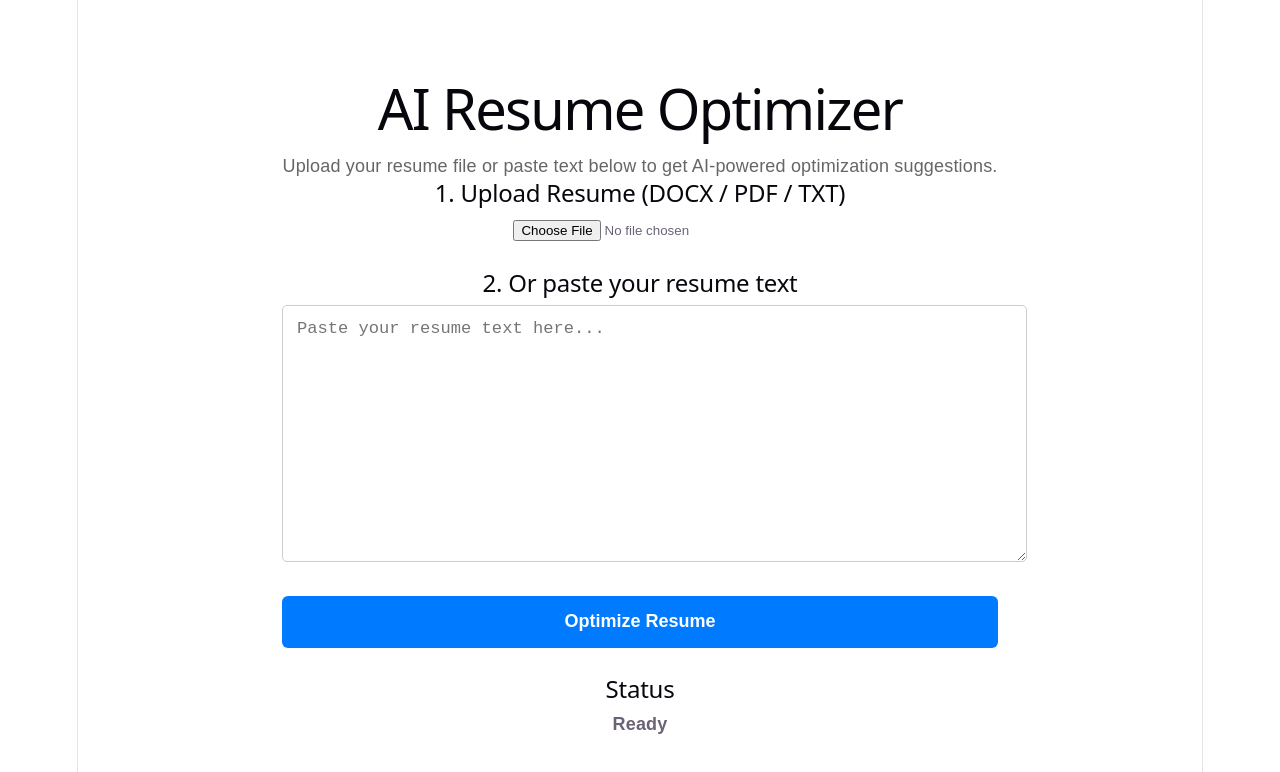
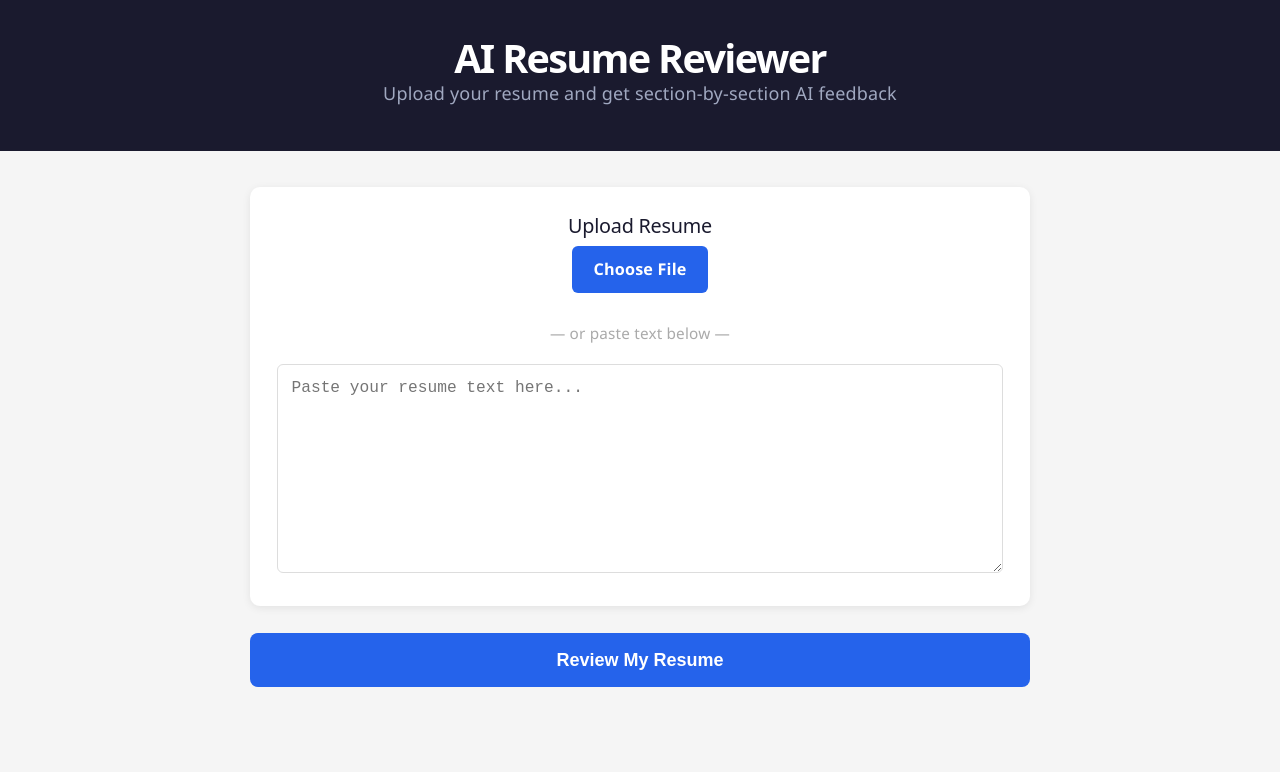
Before and after one commit to kevnugget/ResumeReviewer, a React (Vite) app in the folder frontend/: page / in a window 1280 px wide. Shown: the top 772 px of the page. Built offline with nearby package versions, Linux system fonts and the light colour scheme.

Commit message:
update look of frontend so it is not ugly

```diff
--- a/frontend/src/App.jsx
+++ b/frontend/src/App.jsx
@@ -18,6 +18,7 @@ function App() {
   const [text, setText] = useState("");
   const [status, setStatus] = useState("");
   const [feedback, setFeedback] = useState(null);
+  const [loading, setLoading] = useState(false);
 
   const handleFileChange = (e) => {
     const selectedFile = e.target.files[0];
@@ -40,6 +41,7 @@ function App() {
       return;
     }
 
+    setLoading(true);
     setStatus("Reviewing your resume...");
     setFeedback(null);
 
@@ -64,66 +66,102 @@ function App() {
       }
 
       const data = await res.json();
-      setFeedback(data.sections);  // sections is a dict of section -> feedback string
-      setStatus(`Done! Reviewed ${Object.keys(data.sections).length} sections.`);
+      setFeedback(data.sections);
+      setStatus(`Reviewed ${Object.keys(data.sections).length} sections.`);
     } catch (err) {
       setStatus("Could not connect to the backend. Make sure it is running on port 8000.");
+    } finally {
+      setLoading(false);
     }
   };
 
   return (
-    <div style={{ maxWidth: 900, margin: "2rem auto", padding: "1.5rem", fontFamily: "Arial, sans-serif" }}>
-      <h1 style={{ textAlign: "center" }}>AI Resume Optimizer</h1>
-      <p style={{ textAlign: "center", color: "#666" }}>
-        Upload your resume file or paste text below to get AI-powered optimization suggestions.
+    <div style={{ minHeight: "100vh", backgroundColor: "#f5f5f5", fontFamily: "'Segoe UI', Arial, sans-serif" }}>
+
+      {/* header */}
+      <div style={{ backgroundColor: "#1a1a2e", padding: "2.5rem 1rem", textAlign: "center" }}>
+        <h1 style={{ color: "white", margin: 0, fontSize: "2.2rem", fontWeight: 700 }}>AI Resume Reviewer</h1>
+        <p style={{ color: "#a0a8c0", marginTop: "0.5rem", fontSize: "1rem" }}>
+          Upload your resume and get section-by-section AI feedback
         </p>
+      </div>
 
-      <section style={{ marginBottom: "1.5rem" }}>
-        <h2>1. Upload Resume (DOCX / PDF / TXT)</h2>
-        <input type="file" accept=".pdf,.doc,.docx,.txt" onChange={handleFileChange} />
-        {file && <p>Selected file: <strong>{file.name}</strong></p>}
-      </section>
+      <div style={{ maxWidth: 780, margin: "2rem auto", padding: "0 1rem" }}>
 
-      <section style={{ marginBottom: "1.5rem" }}>
-        <h2>2. Or paste your resume text</h2>
+        {/* upload card */}
+        <div style={{ backgroundColor: "white", borderRadius: 10, padding: "1.5rem", marginBottom: "1.5rem", boxShadow: "0 2px 8px rgba(0,0,0,0.08)" }}>
+          <h2 style={{ marginTop: 0, fontSize: "1.1rem", color: "#1a1a2e", textAlign: "center" }}>Upload Resume</h2>
+          <div style={{ textAlign: "center" }}>
+          <label style={{
+            display: "inline-block",
+            padding: "0.6rem 1.2rem",
+            backgroundColor: "#2563eb",
+            color: "white",
+            borderRadius: 6,
+            cursor: "pointer",
+            fontSize: "0.9rem",
+            fontWeight: 600,
+            marginBottom: "0.5rem",
+          }}>
+            {file ? "Change File" : "Choose File"}
+            <input
+              type="file"
+              accept=".pdf,.doc,.docx,.txt"
+              onChange={handleFileChange}
+              style={{ display: "none" }}
+            />
+          </label>
+          {file && <p style={{ color: "#555", fontSize: "0.85rem", marginTop: "0.4rem" }}>Selected: <strong>{file.name}</strong></p>}
+          </div>
+
+          <div style={{ textAlign: "center", color: "#aaa", margin: "1rem 0", fontSize: "0.85rem" }}>— or paste text below —</div>
+
           <textarea
             value={text}
             onChange={handleTextChange}
             placeholder="Paste your resume text here..."
-          rows={12}
-          style={{ width: "100%", padding: "0.75rem", fontSize: "0.95rem", borderColor: "#ccc", borderRadius: 5 }}
+            rows={10}
+            style={{ width: "100%", padding: "0.75rem", fontSize: "0.9rem", border: "1px solid #ddd", borderRadius: 6, boxSizing: "border-box", resize: "vertical" }}
           />
-      </section>
+        </div>
 
+        {/* submit button */}
         <button
           onClick={submitResume}
+          disabled={loading}
           style={{
             width: "100%",
-          padding: "0.85rem 1.2rem",
+            padding: "0.9rem",
             fontSize: "1rem",
             fontWeight: "bold",
             color: "white",
-          backgroundColor: "#007bff",
+            backgroundColor: loading ? "#7a9fcc" : "#2563eb",
             border: "none",
-          borderRadius: 6,
-          cursor: "pointer",
+            borderRadius: 8,
+            cursor: loading ? "not-allowed" : "pointer",
+            marginBottom: "1.5rem",
+            transition: "background-color 0.2s",
           }}
         >
-        Optimize Resume
+          {loading ? "Reviewing..." : "Review My Resume"}
         </button>
 
-      <section style={{ marginTop: "1.5rem" }}>
-        <h2>Status</h2>
-        <p><strong>{status || "Ready"}</strong></p>
+        {/* status */}
+        {status && (
+          <p style={{ textAlign: "center", color: "#555", marginBottom: "1rem", fontSize: "0.9rem" }}>
+            {status}
+          </p>
+        )}
 
-        {/* render each section's feedback as its own card */}
-        {feedback && Object.entries(feedback).map(([section, text]) => (
-          <div key={section} style={{ marginBottom: "1rem", padding: "1rem", border: "1px solid #ddd", borderRadius: 6, backgroundColor: "#f9f9f9" }}>
-            <h3 style={{ textTransform: "capitalize", marginTop: 0 }}>{section}</h3>
-            <div>{renderFeedback(text)}</div>
+        {/* feedback cards */}
+        {feedback && Object.entries(feedback).sort(([a], [b]) => a === "other" ? 1 : b === "other" ? -1 : 0).map(([section, sectionText]) => (
+          <div key={section} style={{ backgroundColor: "white", borderRadius: 10, padding: "1.5rem", marginBottom: "1rem", boxShadow: "0 2px 8px rgba(0,0,0,0.08)", borderLeft: "4px solid #2563eb" }}>
+            <h3 style={{ marginTop: 0, textTransform: "capitalize", color: "#1a1a2e", fontSize: "1rem" }}>{section}</h3>
+            <div>{renderFeedback(sectionText)}</div>
           </div>
         ))}
-      </section>
+
+      </div>
     </div>
   );
 }
--- a/frontend/src/index.css
+++ b/frontend/src/index.css
@@ -55,11 +55,10 @@ body {
 }
 
 #root {
-  width: 1126px;
+  width: 100%;
   max-width: 100%;
-  margin: 0 auto;
-  text-align: center;
-  border-inline: 1px solid var(--border);
+  margin: 0;
+  text-align: left;
   min-height: 100svh;
   display: flex;
   flex-direction: column;
```
Lines whose indentation alone changed are shown as unchanged.
